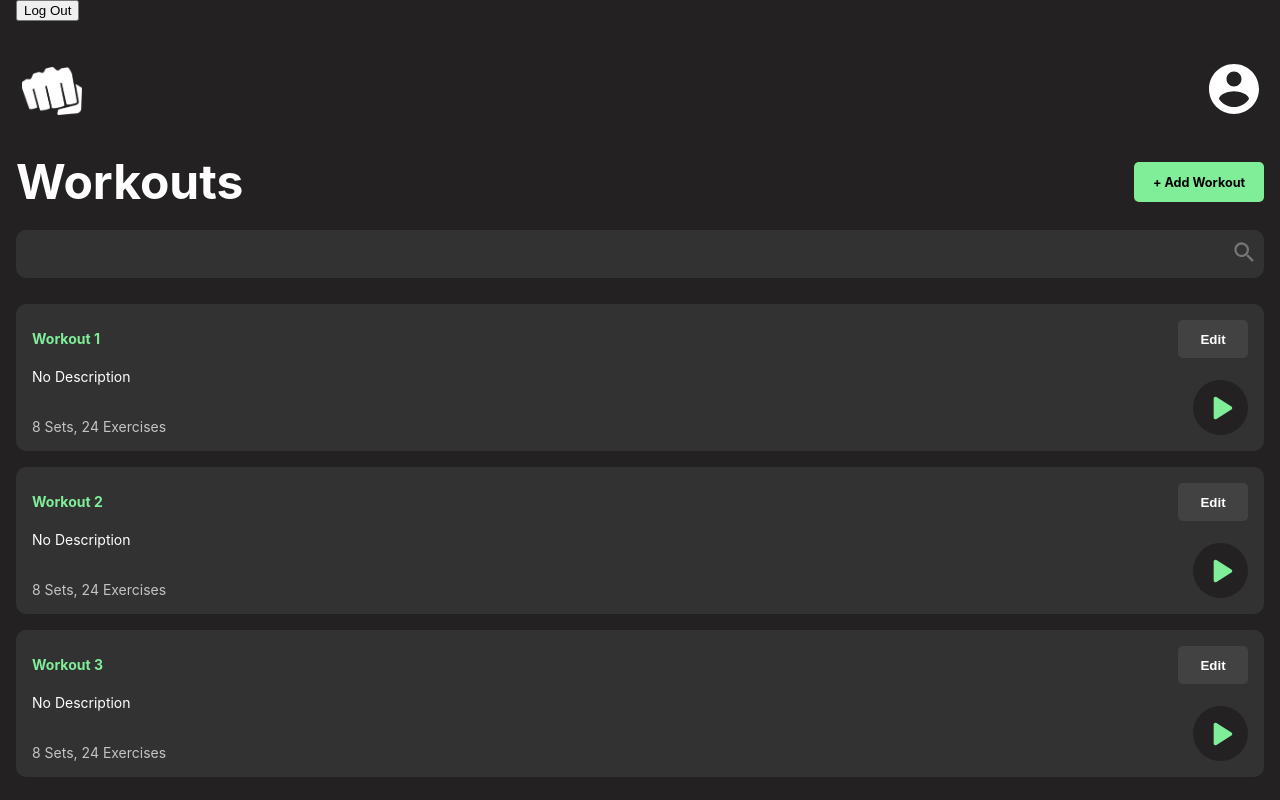
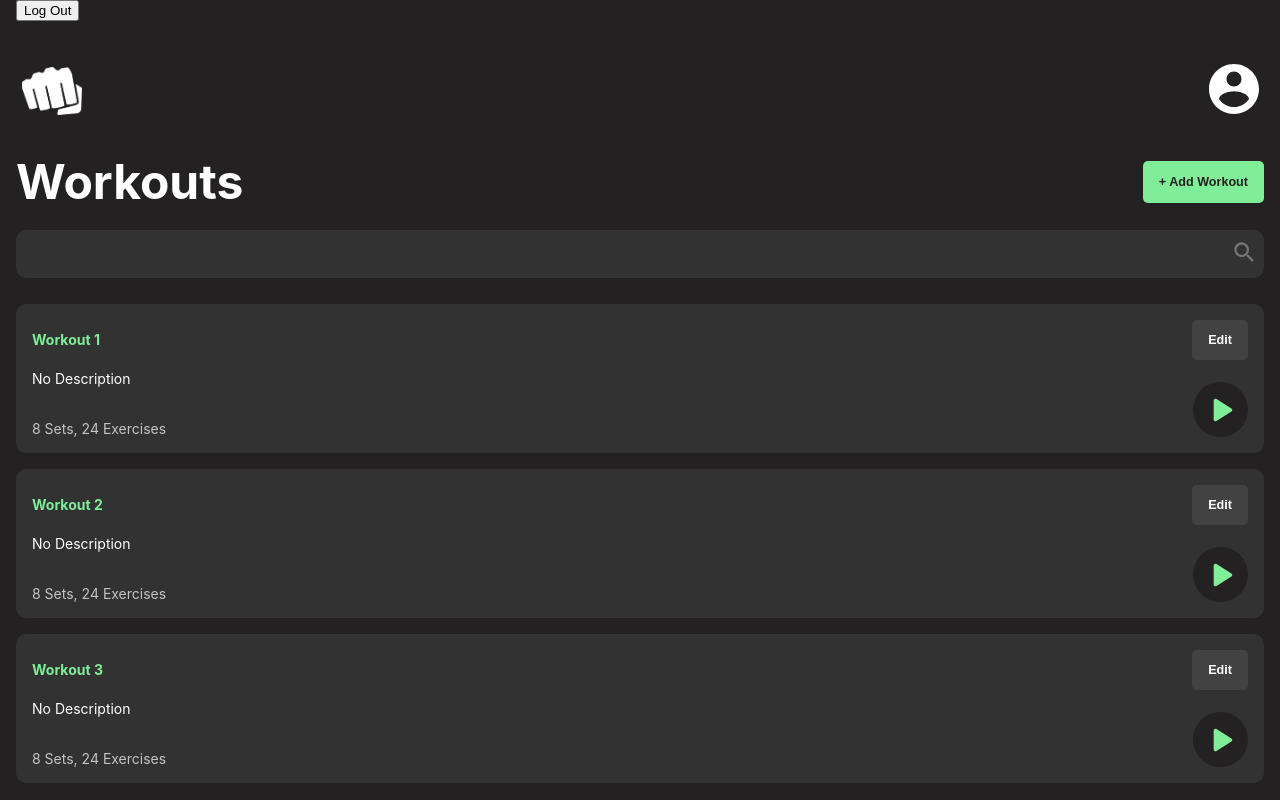
Before and after one commit to GlennCoding/crush-it-web-app, a React app: page /home in a window 1280 px wide. Built offline with nearby package versions, Linux system fonts and the light colour scheme; sample sign-in values are in the browser's storage.

Commit message:
Update functions

```diff
--- a/src/components/button/Button.module.scss
+++ b/src/components/button/Button.module.scss
@@ -4,27 +4,29 @@
     border: 0;
     font-style: normal;
     font-weight: bold;
-    font-size: 14px;
     cursor: pointer;
 }
 .sm {
-    height: 3rem;
+    height: 4rem;
     border-radius: $radius-sm;
-    padding-right: 25px;
-    padding-left: 25px;
+    padding-right: 16px;
+    padding-left: 16px;
+    font-size: 0.9em;
 }
 
 .md {
-    height: 4.4rem;
+    height: 4.2rem;
     border-radius: $radius-sm;
-    padding-right: 30px;
-    padding-left: 30px;
+    padding-right: 16px;
+    padding-left: 16px;
+    font-size: 0.9em;
 }
 
 .lg {
     height: 4.4rem;
     width: 100%;
     border-radius: $radius-lg;
+    font-size: 14px;
 }
 .white {
     background: white;
@@ -34,3 +36,7 @@
     background: $primaryColor;
     color: $primaryDark1Color;
 }
+.dark3 {
+    background: $primaryDark3Color;
+    color: white;
+}
--- a/src/components/button/Button.tsx
+++ b/src/components/button/Button.tsx
@@ -1,7 +1,15 @@
 import React from "react";
 import styles from "./Button.module.scss";
 
-export default function Button(props: ButtonProps) {
+interface ButtonProps {
+    text?: string;
+    size: "sm" | "md" | "lg";
+    type?: "button" | "submit" | "reset";
+    color: "primary" | "white" | "dark3";
+    icon?: JSX.Element;
+}
+
+const Button = (props: ButtonProps) => {
     return (
         <button
             className={`${styles.button} ${
@@ -10,19 +18,19 @@ export default function Button(props: ButtonProps) {
                     : props.size === "md"
                     ? styles.md
                     : styles.lg
-            } ${props.color === "white" ? styles.white : styles.primary}`}
+            } ${
+                props.color === "white"
+                    ? styles.white
+                    : props.color === "dark3"
+                    ? styles.dark3
+                    : styles.primary
+            }`}
             type={props.type}
         >
             {props.icon}
             {props.text}
         </button>
     );
-}
+};
 
-interface ButtonProps {
-    text?: string;
-    size: "sm" | "md" | "lg";
-    type?: "button" | "submit" | "reset";
-    color: "primary" | "white";
-    icon?: JSX.Element;
-}
+export default Button;
--- a/src/components/button_back_large/ButtonBackLarge.tsx
+++ b/src/components/button_back_large/ButtonBackLarge.tsx
@@ -3,7 +3,7 @@ import { Link } from "react-router-dom";
 import * as icons from "@material-ui/icons";
 import styles from "./ButtonBackLarge.module.scss";
 
-export default function ButtonBackLarge(props: { linkDirection: string }) {
+const ButtonBackLarge = (props: { linkDirection: string }) => {
     return (
         <div>
             <Link to={props.linkDirection} className={styles.BackButtonLarge}>
@@ -11,4 +11,6 @@ export default function ButtonBackLarge(props: { linkDirection: string }) {
             </Link>
         </div>
     );
-}
+};
+
+export default ButtonBackLarge;
--- a/src/components/check_box_with_label/CheckBoxWithLabel.tsx
+++ b/src/components/check_box_with_label/CheckBoxWithLabel.tsx
@@ -1,7 +1,14 @@
 import React from "react";
 import styles from "./CheckBoxWithLabel.module.scss";
 
-export default function CheckBoxWithLabel(props: CheckBoxWithLabelProps) {
+interface CheckBoxWithLabelProps {
+    labelText?: string | any; // TODO: Find fitting type for JSX element
+    id?: string;
+    name?: string;
+    required?: boolean;
+}
+
+const CheckBoxWithLabel = (props: CheckBoxWithLabelProps) => {
     const label = <label>{props.labelText}</label>;
     return (
         <>
@@ -15,11 +22,6 @@ export default function CheckBoxWithLabel(props: CheckBoxWithLabelProps) {
             />
         </>
     );
-}
+};
 
-interface CheckBoxWithLabelProps {
-    labelText?: string | any; // TODO: Find fitting type for JSX element
-    id?: string;
-    name?: string;
-    required?: boolean;
-}
+export default CheckBoxWithLabel;
--- a/src/components/error_message_text/ErrorMessageText.tsx
+++ b/src/components/error_message_text/ErrorMessageText.tsx
@@ -1,6 +1,8 @@
 import React, { useState } from "react";
 import styles from "./ErrorMessageText.module.scss";
 
-export default function ErrorMessageText(props: { errorMessage: string }) {
+const ErrorMessageText = (props: { errorMessage: string }) => {
     return <p className={styles.errorMessageText}>{props.errorMessage}</p>;
-}
+};
+
+export default ErrorMessageText;
--- a/src/components/loader/Loader.tsx
+++ b/src/components/loader/Loader.tsx
@@ -2,10 +2,12 @@ import React from "react";
 import LoadingSVG from "../../images/loading.svg";
 import styles from "./Loader.module.scss";
 
-export default function Loader(props: { isProcessing: boolean }) {
+const Loader = (props: { isProcessing: boolean }) => {
     return (
         <div className={styles.loader}>
             <img src={LoadingSVG} alt="Loading" />
         </div>
     );
-}
+};
+
+export default Loader;
--- a/src/pages/home_page/HomePage.tsx
+++ b/src/pages/home_page/HomePage.tsx
@@ -3,6 +3,7 @@ import styles from "./HomePage.module.scss";
 import Logo from "../../images/crush_it_logo/crush-it-logo-white-small.png";
 import * as icons from "@material-ui/icons";
 import { Link } from "react-router-dom";
+import Button from "../../components/button/Button";
 
 function WorkoutInfo(props: { info: WorkoutInfo }) {
     return (
@@ -28,7 +29,7 @@ function RunWorkoutButton() {
 }
 
 function EditWorkoutButton() {
-    return <button className={styles.editWorkoutButton}>Edit</button>;
+    return <Button text="Edit" size="sm" color="dark3" />;
 }
 
 function WorkoutName(props: { name: string }) {
@@ -81,7 +82,7 @@ function SearchBar() {
 function AddWorkoutButton() {
     return (
         <a href="">
-            <div className={styles.addWorkoutButton}>+ Add Workout</div>
+            <Button text="+ Add Workout" color="primary" size="md" />
         </a>
     );
 }
```
Also changed, not shown: src/components/text_input_with_label/TextInputWithLabel.tsx (+13 -11 lines).
